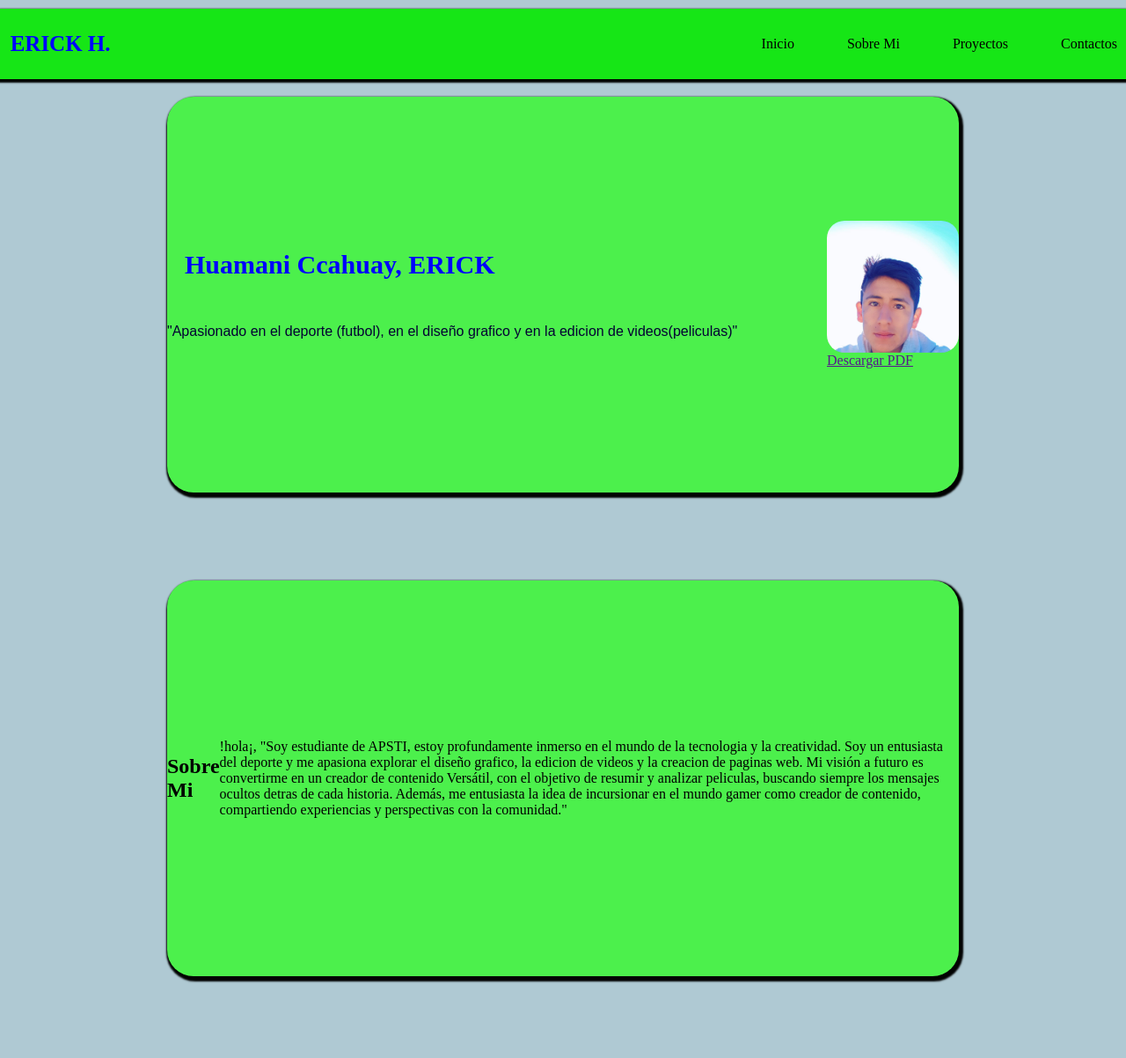
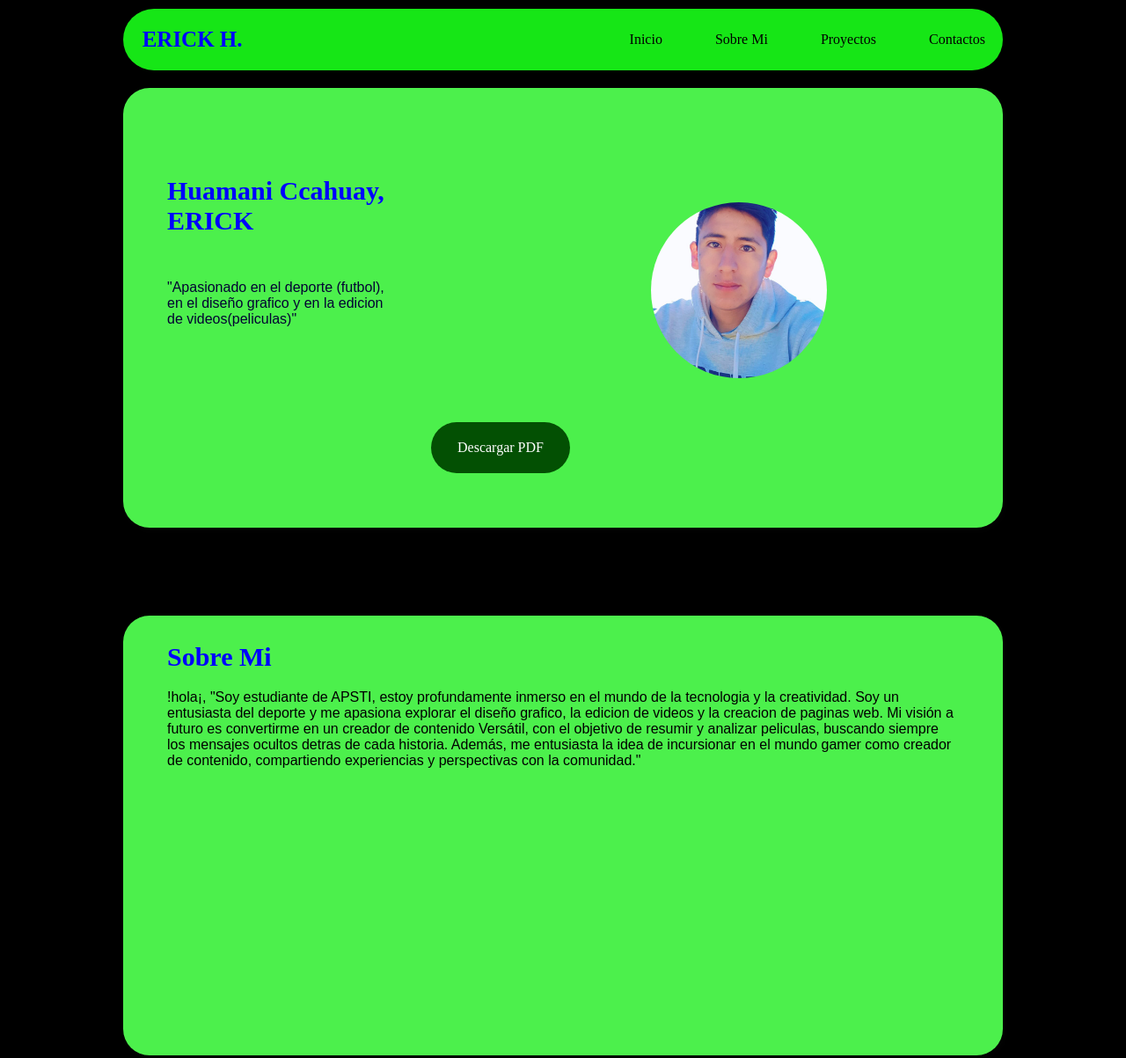
Before and after one commit to huamaniERICK/Mi_portafolio, a plain HTML site: page index.html in a window 1280 px wide. Shown: the top 1203 px of the page at 88% size. Drawn offline with Linux system fonts and the light colour scheme.

Commit message:
feat:actualizo y mejora la pagina web
estilizo y modifica la pagina web el color de la pagina, el boton de descarga y el tamaño de mis targetas

```diff
--- a/css/style.css
+++ b/css/style.css
@@ -4,7 +4,7 @@
 
 }
 body{
-    background: rgb(175, 201, 211);
+    background: black;
     display: flex;
     justify-content: center;
     align-items: center;
@@ -14,9 +14,9 @@ body{
 
 nav{
     background: rgb(22, 230, 22);
-    border-radius: 10px;
-    width: 1300px;
-    height: 80px;
+    border-radius: 50px;
+    width: 1000px;
+    height: 70px;
     display: flex;
     justify-content: end;
     align-items: center;
@@ -33,19 +33,25 @@ nav a{
 }
 .nombre{
     color: blue;
-    margin-right: 700px;
+    margin-right: 400px;
     font-size: 25px;
     font-family: avigea;
 }
+.contenedor1{
+    width: 300px;
+    height: 40px;
+    display: flex;
+    flex-direction: column;
+}
+
 .card1{
     margin-top: 20px;
     background: rgb(76, 240, 76);
-    width: 900px;
-    height: 450px;
+    width: 1000px;
+    height: 500px;
     border-radius: 30px;
     display: flex;
-    align-items: center;
-    justify-content: space-between;
+    align-items: start;
     box-shadow: 2px 3px 2px 3px rgba(2,2,2,2);
 
 }
@@ -53,39 +59,76 @@ nav a{
     color:blue;
     font-size: 30px;
     font-family: avigea;
-    margin-left: 20px;
-    margin-bottom: 50px;
-
+    margin-left: 50px;
+    padding-bottom: 50px;
+    padding-top:100px;
 }
 .card-descripcion{
     color:rgb(3, 3, 51);
     font-family: Arial;
     text-align: left;
+    padding-left: 50px;
 }
 .card-img{
     background-image: url(../assets/mi\ foto.jpg);
     background-size: cover;
-    height: 150px;
-    width: 150px;
-    border-radius: 20px;
+    height: 200px;
+    width: 200px;
+    border-radius: 100px;
+    margin-left: 300px;
+    margin-top: 130px;
+    background-position: center;
+}
+.boton-descarga{
+    display: inline-block;
+    padding: 20px 30px;
+    margin-top: 50px;
+    margin-left: 50px;
+    background-color: rgb(3, 80, 3);
+    color: white;
+    text-decoration: none;
+    border-radius: 50px;
+   border: none;
+    cursor: pointer;
+    transition: background-color 0,3s;
+}
+.boton-descarga:hover{
+    background-color: yellowgreen;
 }
 
 .card2{
     margin-top: 100px;
     background: rgb(76, 240, 76);
-    width: 900px;
-    height: 450px;
+    width: 1000px;
+    height: 500px;
     border-radius: 30px;
     display: flex;
-    align-items: center;
-    justify-content: space-between;
+    flex-direction: column;
     box-shadow: 2px 3px 2px 3px rgba(2,2,2,2);
+}
+.subtitulo{
+    color: blue;
+    font-size: 30px;
+    font-family: avigea;
+    margin-left: 50px;
+    margin-top: 30px;
+    justify-content: start;
+    align-items: start;
+}
+.descripcion_personal{
+    color: black;
+    font-family: arial;
+    margin-left: 50px;
+    margin-right: 50px;
+    margin-top: 20px;
+    justify-content: start;
+    align-items: start;
 }
 .card3{
     margin-top: 100px;
     background: rgb(76, 240, 76);
-    width: 900px;
-    height: 450px;
+    width: 1000px;
+    height: 500px;
     border-radius: 30px;
     display: flex;
     align-items: center;
@@ -96,8 +139,8 @@ nav a{
     margin-top: 100px;
     margin-bottom: 100px;
     background: rgb(76, 240, 76);
-    width: 900px;
-    height: 450px;
+    width: 1000px;
+    height: 500px;
     border-radius: 30px;
     display: flex;
     align-items: center;
```
